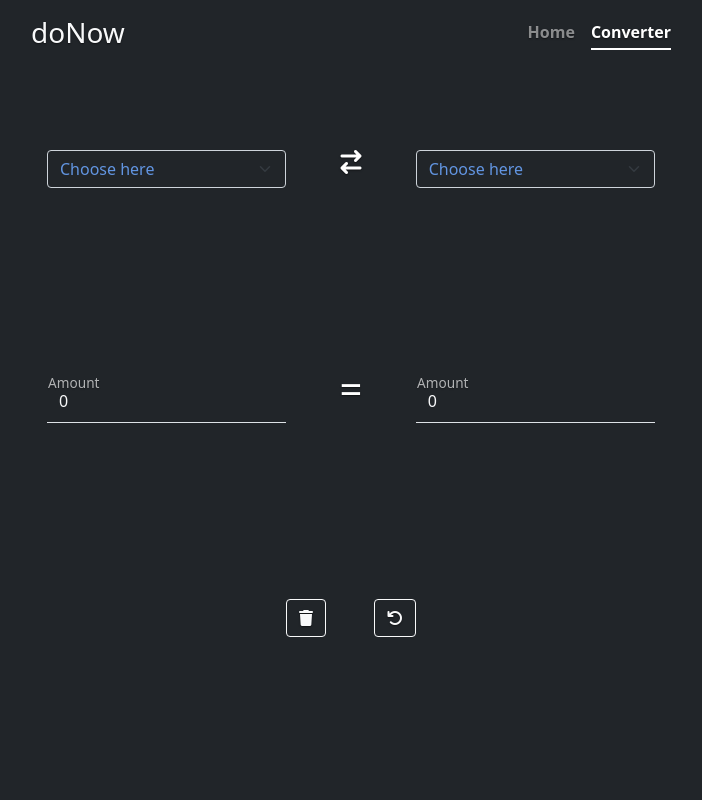
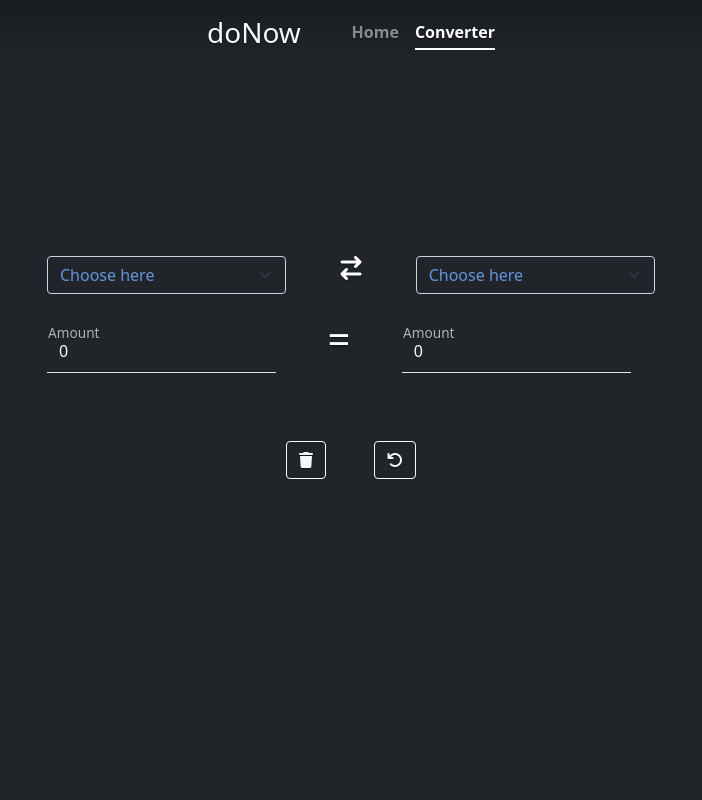
Before and after one commit to ZekeScript/do-now, a website: page pages/converter.html in a window 1280 px wide. Shown: the top 800 px of the page, without its empty margins (289-991 px from the left). Drawn offline with nearby package versions, Linux system fonts and the light colour scheme; no server answers.

Commit message:
reorganice index

```diff
--- a/css/main.css
+++ b/css/main.css
@@ -15,7 +15,7 @@
  */
 body {
 	text-shadow: 0 0.05rem 0.1rem rgba(0, 0, 0, 0.5);
-	box-shadow: 0 0 5rem rgba(0, 0, 0, 0.5);
+	box-shadow: inset 0 0 5rem rgba(0, 0, 0, 0.5);
 }
 
 .cover-container {
@@ -25,6 +25,10 @@ body {
 /*
  * Header
  */
+header {
+	margin: 0 30rem 0 30rem;
+}
+
 .nav-masthead .nav-link {
 	padding: 0.25rem 0;
 	font-weight: 700;
@@ -52,6 +56,11 @@ body {
  */
 .text-currency {
 	color: #6295e2;
+}
+
+.converter {
+	height: 100vh;
+	padding: 15rem 0 15rem 0;
 }
 
 .form-control:focus {
@@ -95,9 +104,9 @@ input[type=number] { -moz-appearance:textfield; }
 	}
 }
 
-.converter{
-	margin-top: 100px;
+.graphic {
 	height: 100vh;
+	padding: 15rem 0 15rem 0;
 }
 
 /*
--- /dev/null
+++ b/css/main2.css
@@ -0,0 +1,3 @@
+* {
+	border: solid red;
+}
--- a/pages/converter.html
+++ b/pages/converter.html
@@ -1,5 +1,5 @@
 <!DOCTYPE html>
-<html lang="en" class="h-100">
+<html lang="en">
   <head>
     <meta charset="utf-8" />
     <meta name="viewport" content="width=device-width, initial-scale=1" />
@@ -28,11 +28,11 @@
     <!-- Custom styles -->
     <link href="../css/main.css" rel="stylesheet" />
   </head>
-  <body class="d-flex h-100 text-center text-white bg-dark">
-    <div class="cover-container d-flex w-100 h-100 p-3 mx-auto flex-column">
+  <body class="d-flex text-center text-white bg-dark">
+    <div class="cover-container d-flex w-100 p-3 mx-auto flex-column">
 
       <!-- Navbar -->
-      <header class="mb-auto">
+      <header class="mb-auto fixed-top p-3">
         <div>
           <h3 class="float-md-start mb-0">
             <a
@@ -54,10 +54,10 @@
         </div>
       </header>
 
-      <main class="px-3">
-        <section class="converter row justify-content-between mb-5">
+      <main class="container px-3">
         <!-- Currency selection -->
-          <article class="col-5 mb-5">
+        <section class="converter row justify-content-between">
+          <article class="col-5">
             <select
               id="leftCurrency"
               class="form-select bg-dark text-currency"
@@ -71,10 +71,10 @@
               <option value="real">Real</option>
             </select>
           </article>
-          <article id="btnRefresh" class="col-1 change btnRefreshClass mb-5">
+          <article id="btnRefresh" class="col-1 change btnRefreshClass">
             <i id="cross" class="fa-solid fa-arrow-right-arrow-left fa-xl"></i>
           </article>
-          <article class="col-5 mb-5">
+          <article class="col-5">
             <select
               id="rightCurrency"
               class="form-select bg-dark text-currency"
@@ -90,7 +90,8 @@
           </article>
 
           <!-- Amount -->
-          <article class="form-floating col-5">
+          <article class="row justify-content-between">
+            <div class="form-floating col-5">
               <input
                 id="leftInput"
                 type="number"
@@ -100,11 +101,11 @@
                 title=""
               />
               <label id="labelLeft" for="leftInput">Amount</label>
-          </article>
-          <article class="col-1">
+            </div>
+            <div class="col-1">
               <h1>=</h1>
-          </article>
-          <article class="form-floating col-5">
+            </div>
+            <div class="form-floating col-5">
               <input
                 id="rightInput"
                 type="number"
@@ -114,6 +115,7 @@
                 title=""
               />
               <label id="labelRight" for="rightInput">Amount</label>
+            </div>
           </article>
 
           <!-- Reset button -->
@@ -136,13 +138,14 @@
           </article>
         </section>
 
-        <section class="mt-5" height="100vh">
+        <!-- Graphic -->
+        <section class="graphic">
           <canvas id="blueGraph" width="400" height="300"></canvas>
         </section>
 
       </main>
 
-      <footer class="mt-auto text-white-50">
+      <footer class="text-white-50">
         <p>
           By
           <a
@@ -159,10 +162,10 @@
 	<!-- Toastify -->
 	<script type="text/javascript" src="https://cdn.jsdelivr.net/npm/toastify-js"></script>
 
+	<!-- Convert JS -->
+	<script src="../scripts/convert.js"></script>
+
   <!-- Graphics JS -->
   <script src="../scripts/graph.js"></script>
-
-	<!-- Main JS -->
-	<script src="../scripts/main.js"></script>
   </body>
 </html>
```
Also changed, not shown: scripts/convert.js (renamed from scripts/main.js). Lines whose indentation alone changed are shown as unchanged.
